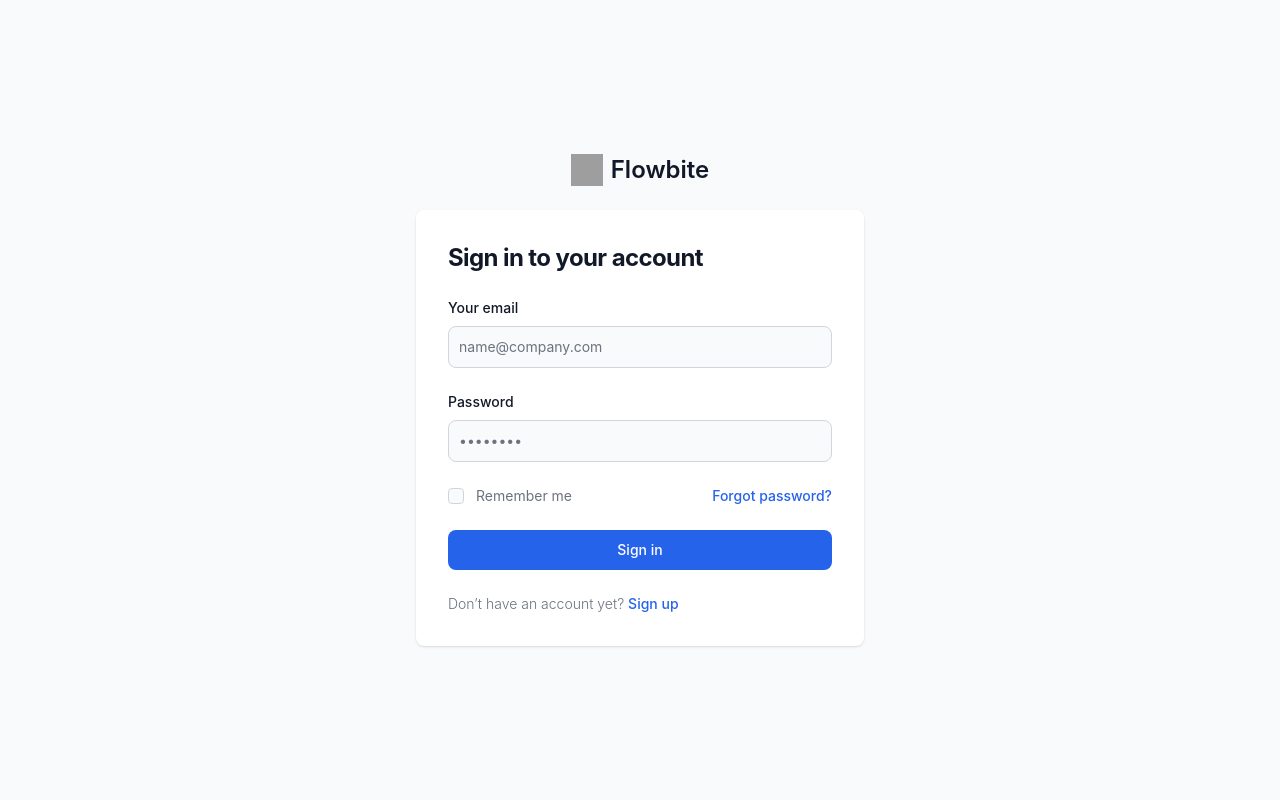
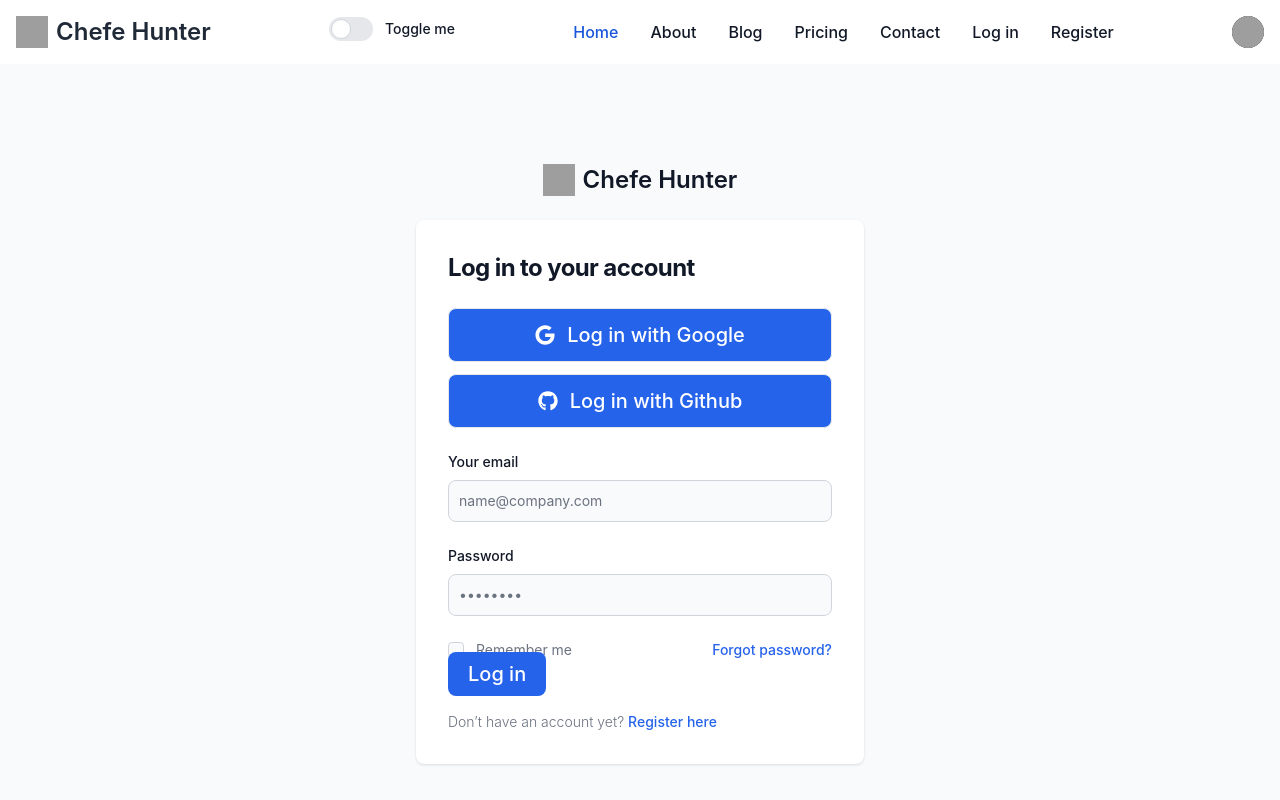
Before and after one commit to masudrahman-dev/chef-recipe-hunter-client, a React (Vite) app in the folder recepi-hunter-client/: page /login in a window 1280 px wide. Shown: the top 800 px of the page. Built offline with nearby package versions, Linux system fonts and the light colour scheme; grey boxes are pictures that could not be loaded.

Commit message:
log in and registration from style done

```diff
--- a/recepi-hunter-client/package.json
+++ b/recepi-hunter-client/package.json
@@ -10,6 +10,7 @@
     "preview": "vite preview"
   },
   "dependencies": {
+    "@fortawesome/free-regular-svg-icons": "^6.4.0",
     "@smastrom/react-rating": "^1.3.1",
     "daisyui": "^2.51.6",
     "firebase": "^9.21.0",
--- a/recepi-hunter-client/src/components/shared/header/Header.jsx
+++ b/recepi-hunter-client/src/components/shared/header/Header.jsx
@@ -160,10 +160,10 @@
               </li>
               <li>
                 <NavLink
-                  to="Blogs"
+                  to="blog"
                   className="block py-2 pl-3 pr-4 text-gray-900 rounded hover:bg-gray-100 md:hover:bg-transparent md:hover:text-blue-700 md:p-0 dark:text-white md:dark:hover:text-blue-500 dark:hover:bg-gray-700 dark:hover:text-white md:dark:hover:bg-transparent dark:border-gray-700"
                 >
-                  Blogs
+                  Blog
                 </NavLink>
               </li>
               <li>
@@ -187,7 +187,7 @@
                   to="login"
                   className="block py-2 pl-3 pr-4 text-gray-900 rounded hover:bg-gray-100 md:hover:bg-transparent md:hover:text-blue-700 md:p-0 dark:text-white md:dark:hover:text-blue-500 dark:hover:bg-gray-700 dark:hover:text-white md:dark:hover:bg-transparent dark:border-gray-700"
                 >
-                  Login
+                  Log in
                 </NavLink>
               </li>
               <li>
--- /dev/null
+++ b/recepi-hunter-client/src/components/slidering/Slide.jsx
@@ -0,0 +1,14 @@
+import React from 'react';
+
+const Slide = () => {
+    return (
+        <div className="keen-slider__slide number-slide1">
+        <img
+          src="https://fastwpdemo.com/newwp/ticrou/wp-content/uploads/2019/01/shop-1.png"
+          alt=""
+        />
+      </div>
+    );
+};
+
+export default Slide;
--- a/recepi-hunter-client/src/components/slidering/Sliding.jsx
+++ b/recepi-hunter-client/src/components/slidering/Sliding.jsx
@@ -3,6 +3,7 @@
 import { useKeenSlider } from "keen-slider/react";
 import "keen-slider/keen-slider.min.css";
 import "./Sliding.css";
+import Slide from "./Slide";
 const Sliding = () => {
   const [currentSlide, setCurrentSlide] = useState(0);
   const [loaded, setLoaded] = useState(false);
@@ -18,50 +19,23 @@
 
   return (
     <>
+      <div className="mx-auto max-w-screen-md text-center my-8 lg:mb-12">
+        <h2 className="mb-4 text-4xl tracking-tight font-extrabold text-gray-900 dark:text-white">
+          Check Our All Flavours Summer Promo
+        </h2>
+        <p className="mb-5 font-light text-gray-500 sm:text-xl dark:text-gray-400">
+          Cras aliquet dolor sit amet consectetur adipiscing elit purus egestas
+          diam sit vitae egestas suspendisse amet ultricies eu. Eget at
+          porttitor.
+        </p>
+      </div>
       <div className="navigation-wrapper">
         <div ref={sliderRef} className="keen-slider">
-          <div className="keen-slider__slide number-slide1">
-            {" "}
-            <img
-              src="https://fastwpdemo.com/newwp/ticrou/wp-content/uploads/2019/01/shop-1.png"
-              alt=""
-            />
-          </div>
-          <div className="keen-slider__slide number-slide2">
-            {" "}
-            <img
-              src="https://fastwpdemo.com/newwp/ticrou/wp-content/uploads/2019/01/shop-1.png"
-              alt=""
-            />
-          </div>
-          <div className="keen-slider__slide number-slide3">
-            {" "}
-            <img
-              src="https://fastwpdemo.com/newwp/ticrou/wp-content/uploads/2019/01/shop-1.png"
-              alt=""
-            />
-          </div>
-          <div className="keen-slider__slide number-slide4">
-            {" "}
-            <img
-              src="https://fastwpdemo.com/newwp/ticrou/wp-content/uploads/2019/01/shop-1.png"
-              alt=""
-            />
-          </div>
-          <div className="keen-slider__slide number-slide5">
-            {" "}
-            <img
-              src="https://fastwpdemo.com/newwp/ticrou/wp-content/uploads/2019/01/shop-1.png"
-              alt=""
-            />
-          </div>
-          <div className="keen-slider__slide number-slide6">
-            {" "}
-            <img
-              src="https://fastwpdemo.com/newwp/ticrou/wp-content/uploads/2019/01/shop-1.png"
-              alt=""
-            />
-          </div>
+          <Slide></Slide>
+          <Slide></Slide>
+          <Slide></Slide>
+          <Slide></Slide>
+          <Slide></Slide>
         </div>
         {loaded && instanceRef.current && (
           <>
--- a/recepi-hunter-client/src/pages/blog/Blog.jsx
+++ b/recepi-hunter-client/src/pages/blog/Blog.jsx
@@ -195,7 +195,7 @@
             <blockquote>
               <p>
                 Flowbite is just awesome. It contains tons of predesigned
-                components and pages starting from login screen to complex
+                components and pages starting from signin screen to complex
                 dashboard. Perfect choice for your next SaaS application.
               </p>
             </blockquote>
--- a/recepi-hunter-client/src/pages/chefeRecips/cardData.html
+++ b/recepi-hunter-client/src/pages/chefeRecips/cardData.html
@@ -13,7 +13,6 @@
 https://savory.qodeinteractive.com/wp-content/uploads/2016/04/Blogs-post1.jpg
 https://savory.qodeinteractive.com/wp-content/uploads/2016/04/Blogs-post2.jpg
 https://savory.qodeinteractive.com/wp-content/uploads/2016/04/Blogs-post3.jpg
-https://savory.qodeinteractive.com/wp-content/uploads/2016/10/white-home-img1.jpg
 https://savory.qodeinteractive.com/wp-content/uploads/2016/10/white-home-img2.jpg
 https://savory.qodeinteractive.com/wp-content/uploads/2016/10/white-home-img3.jpg
 https://savory.qodeinteractive.com/wp-content/uploads/2016/10/white-home-img4.jpg
--- a/recepi-hunter-client/src/pages/home/Home.jsx
+++ b/recepi-hunter-client/src/pages/home/Home.jsx
@@ -1,8 +1,6 @@
 import React from "react";
 import Banner from "./sections/Banner";
 import ChefeSection from "./sections/ChefeSection";
-import Test from "./test";
-import Promotion from "./sections/Promotion";
 import Pricing from "./sections/Pricing";
 import Sliding from "../../components/slidering/Sliding";
 
@@ -14,8 +12,8 @@
       {/* <Test></Test> */}
       <ChefeSection></ChefeSection>
 
+      <Sliding></Sliding>
       <Pricing></Pricing>
-      <Sliding></Sliding>
     </div>
   );
 };
--- a/recepi-hunter-client/src/pages/home/sections/Pricing.jsx
+++ b/recepi-hunter-client/src/pages/home/sections/Pricing.jsx
@@ -22,7 +22,6 @@
                 Best option for personal use & for your next project.
               </p>
               <div className="flex justify-center items-baseline my-8">
-                fillRule=
                 <span className="mr-2 text-5xl font-extrabold">$29</span>
                 <span className="text-gray-500 dark:text-gray-400">/month</span>
               </div>
--- a/recepi-hunter-client/src/pages/login/Login.jsx
+++ b/recepi-hunter-client/src/pages/login/Login.jsx
@@ -1,6 +1,6 @@
 import React from "react";
 import { Link } from "react-router-dom";
-
+import { FaGithub, FaGoogle } from "react-icons/fa";
 const Login = () => {
   return (
     <div>
@@ -15,14 +15,30 @@
               src="https://flowbite.s3.amazonaws.com/blocks/marketing-ui/logo.svg"
               alt="logo"
             />
-            Flowbite
+            Chefe Hunter
           </a>
           <div className="w-full bg-white rounded-lg shadow dark:border md:mt-0 sm:max-w-md xl:p-0 dark:bg-gray-800 dark:border-gray-700">
             <div className="p-6 space-y-4 md:space-y-6 sm:p-8">
               <h1 className="text-xl font-bold leading-tight tracking-tight text-gray-900 md:text-2xl dark:text-white">
-                Sign in to your account
+                Log in to your account
               </h1>
               <form className="space-y-4 md:space-y-6" action="#">
+                <div className="font-medium flex flex-col gap-3  text-gray-900 dark:text-white ">
+                  <Link
+                    to="/login"
+                    className="inline-flex justify-center items-center gap-3 border p-3   md:text-xl w-full text-white bg-primary-600 hover:bg-primary-700 focus:ring-4 focus:outline-none focus:ring-primary-300 font-medium rounded-lg  dark:bg-primary-600 dark:hover:bg-primary-700 dark:focus:ring-primary-800"
+                  >
+                    <FaGoogle />
+                    <p>Log in with Google</p>
+                  </Link>
+                  <Link
+                    to="/login"
+                    className="inline-flex justify-center items-center gap-3 border p-3   md:text-xl w-full text-white bg-primary-600 hover:bg-primary-700 focus:ring-4 focus:outline-none focus:ring-primary-300 font-medium rounded-lg  dark:bg-primary-600 dark:hover:bg-primary-700 dark:focus:ring-primary-800"
+                  >
+                    <FaGithub />
+                    <p>Log in with Github</p>
+                  </Link>
+                </div>
                 <div>
                   <label
                     htmlFor="email"
@@ -82,19 +98,19 @@
                     Forgot password?
                   </a>
                 </div>
-                <button
+                <Link
                   type="submit"
-                  className="w-full text-white bg-primary-600 hover:bg-primary-700 focus:ring-4 focus:outline-none focus:ring-primary-300 font-medium rounded-lg text-sm px-5 py-2.5 text-center dark:bg-primary-600 dark:hover:bg-primary-700 dark:focus:ring-primary-800"
+                  className="w-full text-white bg-primary-600 hover:bg-primary-700 md:text-xl focus:ring-4 focus:outline-none focus:ring-primary-300 font-medium rounded-lg  px-5 py-2.5 text-center dark:bg-primary-600 dark:hover:bg-primary-700 dark:focus:ring-primary-800"
                 >
-                  Sign in
-                </button>
+                  Log in
+                </Link>
                 <p className="text-sm font-light text-gray-500 dark:text-gray-400">
                   Don’t have an account yet?{" "}
                   <Link
                     to="/registration"
                     className="font-medium text-primary-600 hover:underline dark:text-primary-500"
                   >
-                    Sign up
+                    Register here
                   </Link>
                 </p>
               </form>
--- a/recepi-hunter-client/src/pages/registration/Registration.jsx
+++ b/recepi-hunter-client/src/pages/registration/Registration.jsx
@@ -1,4 +1,5 @@
 import React from "react";
+import { FaGithub, FaGoogle } from "react-icons/fa";
 import { Link } from "react-router-dom";
 
 const Registration = () => {
@@ -6,8 +7,8 @@
     <div>
       <section className="bg-gray-50 dark:bg-gray-900">
         <div className="flex flex-col items-center justify-center px-6 py-8 mx-auto md:h-screen lg:py-0">
-          <a
-            href="#"
+          <Link
+            to="/"
             className="flex items-center mb-6 text-2xl font-semibold text-gray-900 dark:text-white"
           >
             <img
@@ -16,13 +17,29 @@
               alt="logo"
             />
             Chafe Hunter
-          </a>
+          </Link>
           <div className="w-full bg-white rounded-lg shadow dark:border md:mt-0 sm:max-w-md xl:p-0 dark:bg-gray-800 dark:border-gray-700">
             <div className="p-6 space-y-4 md:space-y-6 sm:p-8">
               <h1 className="text-xl font-bold leading-tight tracking-tight text-gray-900 md:text-2xl dark:text-white">
                 Create an account
               </h1>
               <form className="space-y-4 md:space-y-6" action="#">
+                <div className="font-medium flex flex-col gap-3  text-gray-900 dark:text-white ">
+                  <Link
+                    to="/registration"
+                    className="inline-flex justify-center items-center gap-3 border p-3   md:text-xl w-full text-white bg-primary-600 hover:bg-primary-700 focus:ring-4 focus:outline-none focus:ring-primary-300 font-medium rounded-lg text-sm  dark:bg-primary-600 dark:hover:bg-primary-700 dark:focus:ring-primary-800"
+                  >
+                    <FaGoogle />
+                    <p>Register with Google</p>
+                  </Link>
+                  <Link
+                    to="/registration"
+                    className="inline-flex justify-center items-center gap-3 border p-3   md:text-xl w-full text-white bg-primary-600 hover:bg-primary-700 focus:ring-4 focus:outline-none focus:ring-primary-300 font-medium rounded-lg  dark:bg-primary-600 dark:hover:bg-primary-700 dark:focus:ring-primary-800"
+                  >
+                    <FaGithub />
+                    <p>Register with Github</p>
+                  </Link>
+                </div>
                 <div>
                   <label
                     htmlFor="name"
@@ -99,7 +116,7 @@
                 </div>
                 <button
                   type="submit"
-                  className="w-full text-white bg-primary-600 hover:bg-primary-700 focus:ring-4 focus:outline-none focus:ring-primary-300 font-medium rounded-lg text-sm px-5 py-2.5 text-center dark:bg-primary-600 dark:hover:bg-primary-700 dark:focus:ring-primary-800"
+                  className="w-full text-white bg-primary-600 hover:bg-primary-700 focus:ring-4 md:text-xl focus:outline-none focus:ring-primary-300 font-medium rounded-lg text-sm px-5 py-2.5 text-center dark:bg-primary-600 dark:hover:bg-primary-700 dark:focus:ring-primary-800"
                 >
                   Create an account
                 </button>
@@ -109,7 +126,7 @@
                     to="/login"
                     className="font-medium text-primary-600 hover:underline dark:text-primary-500"
                   >
-                    Login here
+                    Log in here
                   </Link>
                 </p>
               </form>
--- a/recepi-hunter-client/src/routes/routes/router.jsx
+++ b/recepi-hunter-client/src/routes/routes/router.jsx
@@ -1,12 +1,12 @@
 import { createBrowserRouter } from "react-router-dom";
 import App from "../../App";
 import Registration from "../../pages/registration/Registration";
-import Login from "../../pages/login/Login";
 import About from "../../pages/about/About";
 import Home from "../../pages/home/Home";
 import Contact from "../../pages/contact/Contact";
 import ErrorPage from "../../pages/errorPage/ErrorPage";
 import Blogs from "../../pages/blog/Blogs";
+import Login from "../../pages/Login/Login";
 
 const router = createBrowserRouter([
   {
@@ -30,8 +30,6 @@
         path: "contact",
         element: <Contact />,
       },
-    ],
-  },
       {
         path: "login",
         element: <Login />,
@@ -40,5 +38,7 @@
         path: "registration",
         element: <Registration />,
       },
+    ],
+  },
 ]);
 export default router;
```
Also changed, not shown: recepi-hunter-client/src/pages/login/Login.css (deleted), 2 other files (tests, documents, lock files or other folders). Lines whose indentation alone changed are shown as unchanged.
